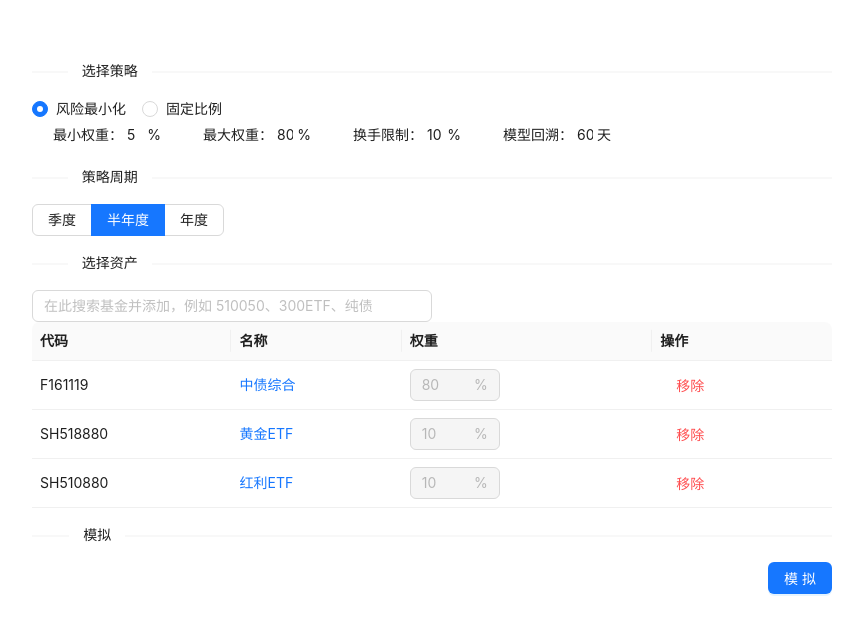
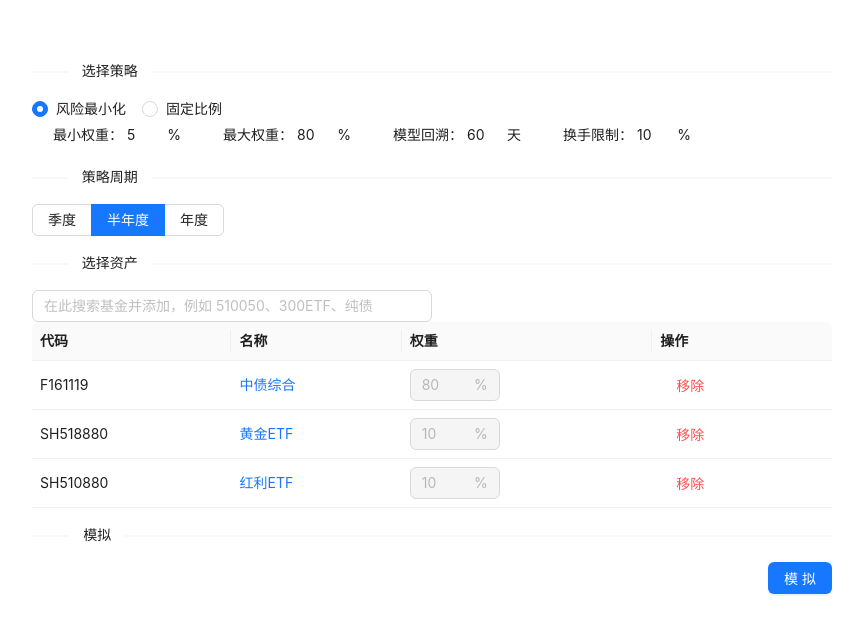
Before and after one commit to hackeris/asset-allocation, a React (Create React App) app: page / in a window 1280 px wide. Shown: the top 634 px of the page, without its empty margins (208-1071 px from the left). Built offline with nearby package versions, Linux system fonts and the light colour scheme.

Commit message:
调整模型参数呈现

```diff
--- a/src/components/MinimalVarianceOptions.tsx
+++ b/src/components/MinimalVarianceOptions.tsx
@@ -53,24 +53,24 @@ class MinimalVarianceOptions extends React.Component<Prop, State> {
     return (
       <div className="mv-options">
         <div className="mv-options-item">
-          <InputNumber prefix="最小权重：" suffix="%" style={{width: 130}} bordered={false}
+          <InputNumber prefix="最小权重：" suffix="%" style={{width: 150}} bordered={false}
                        value={minWeightPercent} size="middle"
                        min={0} max={100} onChange={this.onMinWeightChange}/>
         </div>
         <div className="mv-options-item">
-          <InputNumber prefix="最大权重：" suffix="%" style={{width: 130}} bordered={false}
+          <InputNumber prefix="最大权重：" suffix="%" style={{width: 150}} bordered={false}
                        value={maxWeightPercent} size="middle"
                        min={0} max={100} onChange={this.onMaxWeightChange}/>
         </div>
         <div className="mv-options-item">
-          <InputNumber prefix="换手限制：" suffix="%" style={{width: 130}} bordered={false}
+          <InputNumber prefix="模型回溯：" suffix="天" style={{width: 150}} bordered={false}
+                       value={back} size="middle" precision={0}
+                       min={0} max={250} onChange={this.onBackDaysChange}/>
+        </div>
+        <div className="mv-options-item">
+          <InputNumber prefix="换手限制：" suffix="%" style={{width: 150}} bordered={false}
                        value={turnoverConstraintPercent} size="middle"
                        min={0} max={100} onChange={this.onTurnoverConstraintChange}/>
-        </div>
-        <div className="mv-options-item">
-          <InputNumber prefix="模型回溯：" suffix="天" style={{width: 130}} bordered={false}
-                       value={back} size="middle" precision={0}
-                       min={0} max={250} onChange={this.onBackDaysChange}/>
         </div>
       </div>
     );
```
